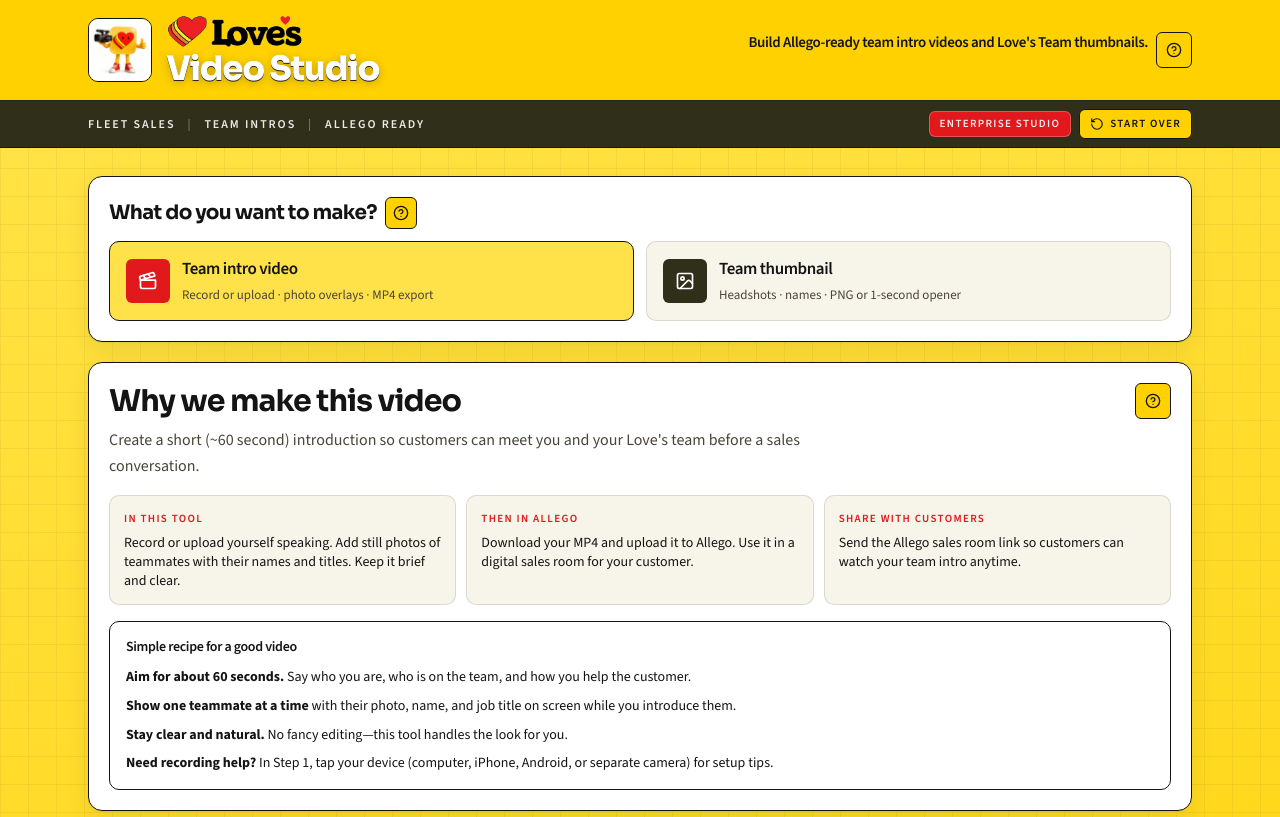
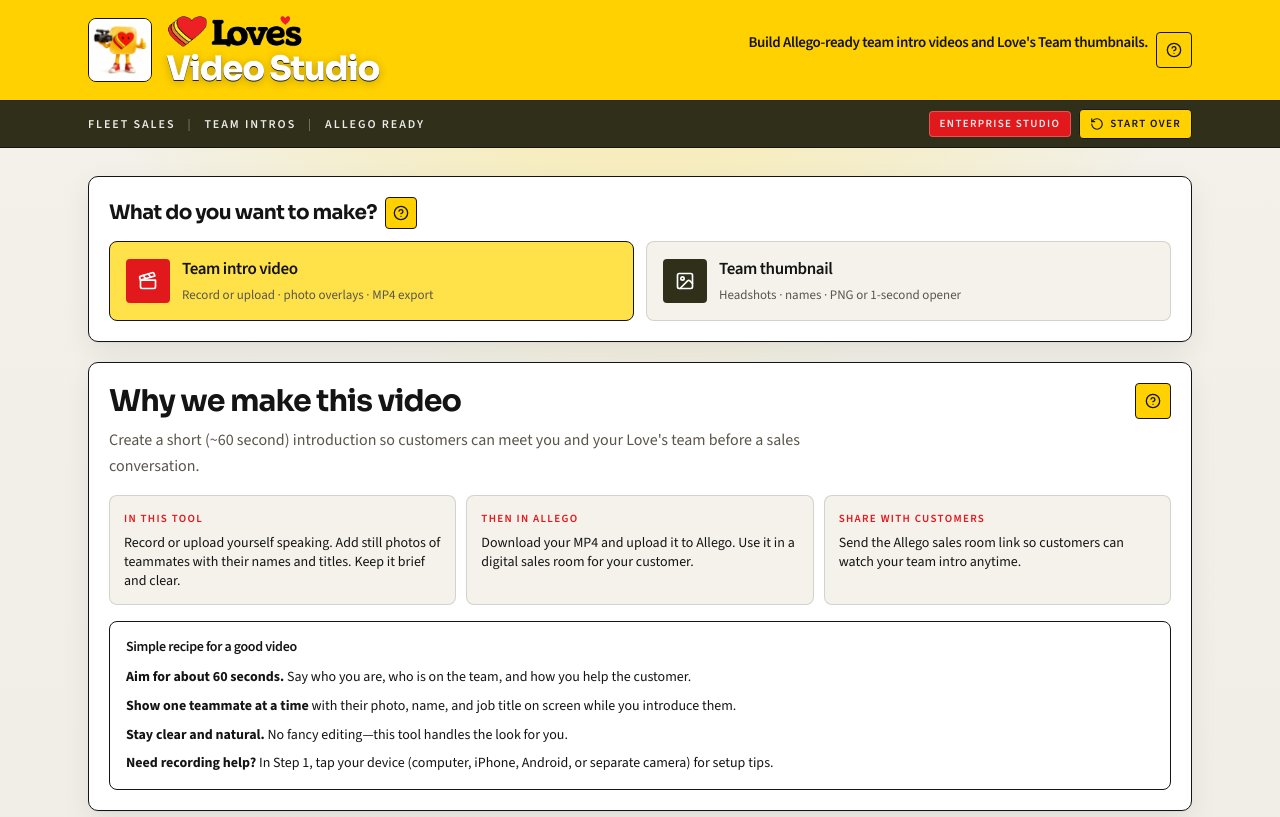
Before and after one commit to joshuawilliambell-cmd/clip-flow, a Next.js app: page / in a window 1280 px wide. Shown: the top 817 px of the page. Built offline with nearby package versions, Linux system fonts and the light colour scheme.

Commit message:
Quiet the canvas for a more enterprise workspace feel
Keep Love's yellow in the header; use a neutral studio field
and tighter radii so panels read sharper.

Co-authored-by: joshuawilliambell <joshuawilliambell@gmail.com>

```diff
--- a/src/app/globals.css
+++ b/src/app/globals.css
@@ -7,11 +7,11 @@
   Brand: Love's red, yellow, olive. Type: Sora + Source Sans 3.
 */
 :root {
-  --background: #f2c400;
-  --background-deep: #e0b400;
+  --background: #eceae3;
+  --background-deep: #e2dfd5;
   --foreground: #141414;
   --ink: #141414;
-  --muted: #4a4538;
+  --muted: #5a564c;
   --primary: #e1181c;
   --primary-dark: #b41014;
   --yellow: #ffd100;
@@ -21,16 +21,16 @@
   --olive-soft: #3d3d24;
   --brown: #8a6f1a;
   --panel: #ffffff;
-  --panel-soft: #f7f4ea;
-  --border: #c9aa00;
+  --panel-soft: #f4f2eb;
+  --border: #cfc9b8;
   --border-strong: #141414;
   --track-video: #141414;
   --focus-ring: #ffd100;
-  --hairline: rgba(20, 20, 20, 0.12);
-  --elevate: 0 1px 0 rgba(20, 20, 20, 0.06), 0 8px 24px rgba(20, 20, 20, 0.08);
-  --radius-sm: 6px;
-  --radius-md: 10px;
-  --radius-lg: 14px;
+  --hairline: rgba(20, 20, 20, 0.14);
+  --elevate: 0 1px 0 rgba(20, 20, 20, 0.04), 0 10px 28px rgba(20, 20, 20, 0.07);
+  --radius-sm: 4px;
+  --radius-md: 8px;
+  --radius-lg: 10px;
 }
 
 body {
--- a/src/components/StudioApp.tsx
+++ b/src/components/StudioApp.tsx
@@ -103,8 +103,8 @@ function StudioShell() {
   return (
     <div className="relative min-h-screen overflow-x-hidden">
       <div className="pointer-events-none absolute inset-0 -z-10">
-        <div className="absolute inset-0 bg-[linear-gradient(165deg,#ffe34a_0%,#ffd100_42%,#efc000_100%)]" />
-        <div className="absolute inset-0 opacity-[0.045] [background-image:linear-gradient(var(--ink)_1px,transparent_1px),linear-gradient(90deg,var(--ink)_1px,transparent_1px)] [background-size:28px_28px]" />
+        <div className="absolute inset-0 bg-[linear-gradient(180deg,#f3f1ea_0%,#ebe8df_55%,#e4e0d6_100%)]" />
+        <div className="absolute inset-x-0 top-0 h-[28rem] bg-[radial-gradient(ellipse_at_top,#ffe566_0%,transparent_62%)] opacity-55" />
       </div>
 
       <header className="border-b border-[var(--ink)] bg-[var(--yellow)]">
```
